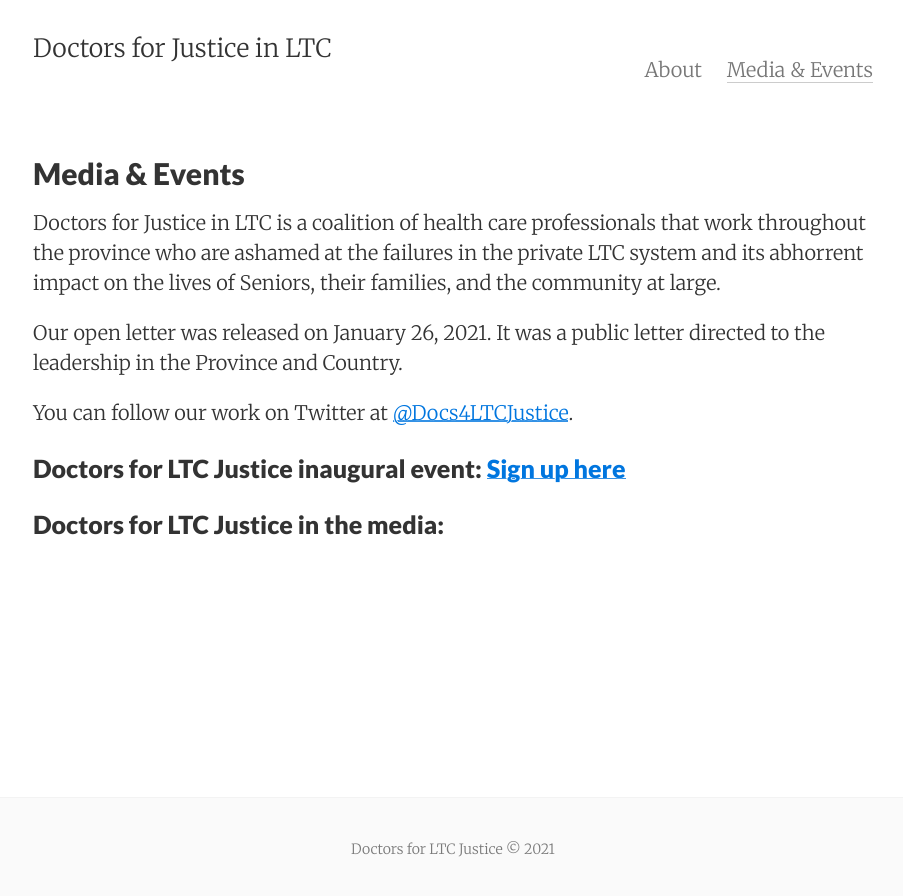
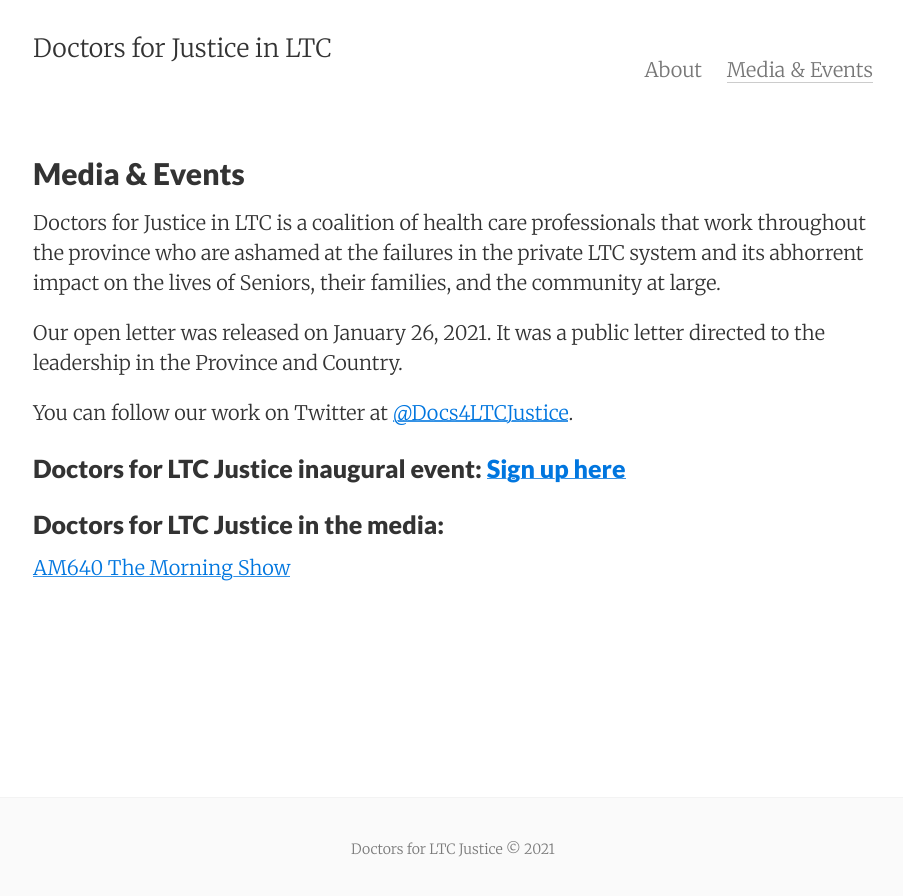
Before and after one commit to Docs4LTCJustice/Docs4LTCJustice.github.io, a Jekyll site: the page built from media.md, in a window 1280 px wide. Shown: the top 896 px of the page, without its empty margins (187-1090 px from the left). Built offline with Jekyll 4.4.1, drawn with Linux system fonts in a browser that asks for light colours.

Commit message:
Add files via upload

```diff
--- a/media.md
+++ b/media.md
@@ -17,3 +17,5 @@ You can follow our work on Twitter at [@Docs4LTCJustice](https://twitter.com/Doc
 
 
 ### Doctors for LTC Justice in the media:
+
+[AM640 The Morning Show](https://omny.fm/shows/am640-the-morning-show/todays-show-few-long-term-care-homes-receive-publi)
```
